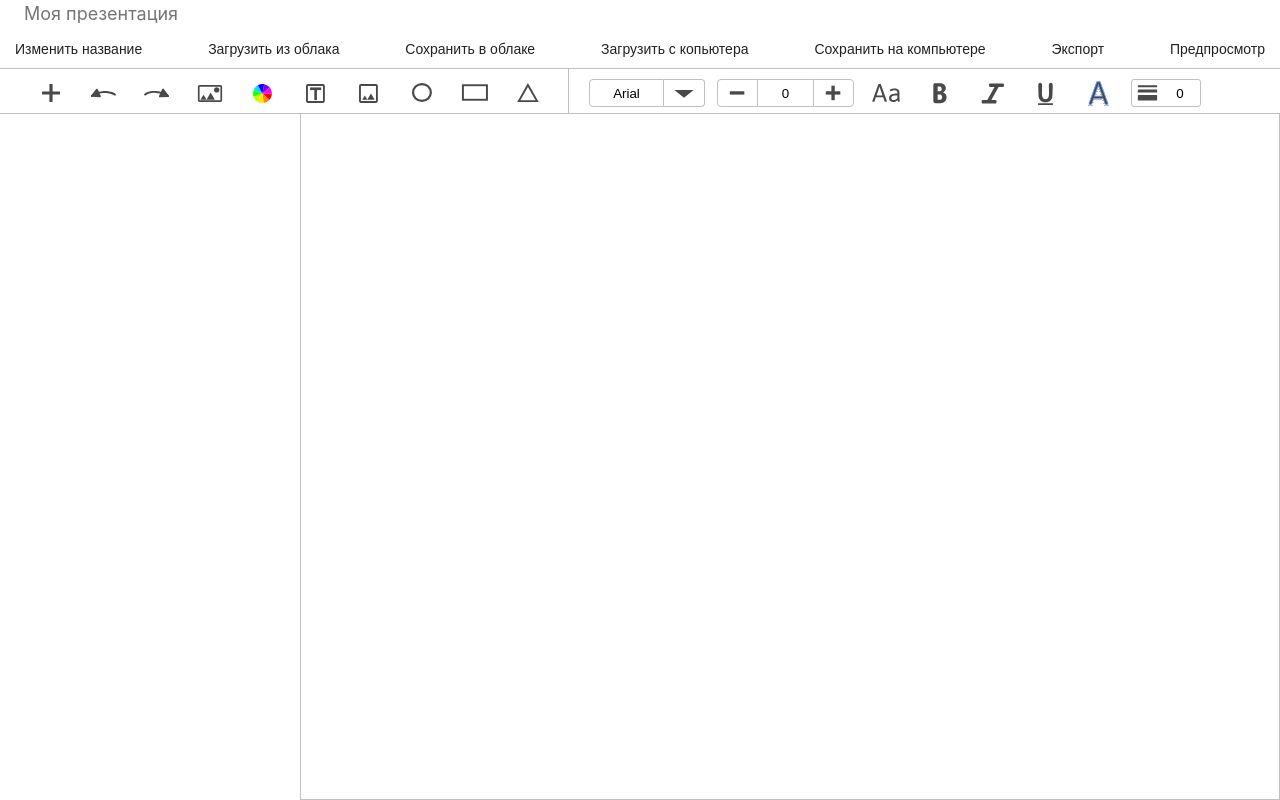
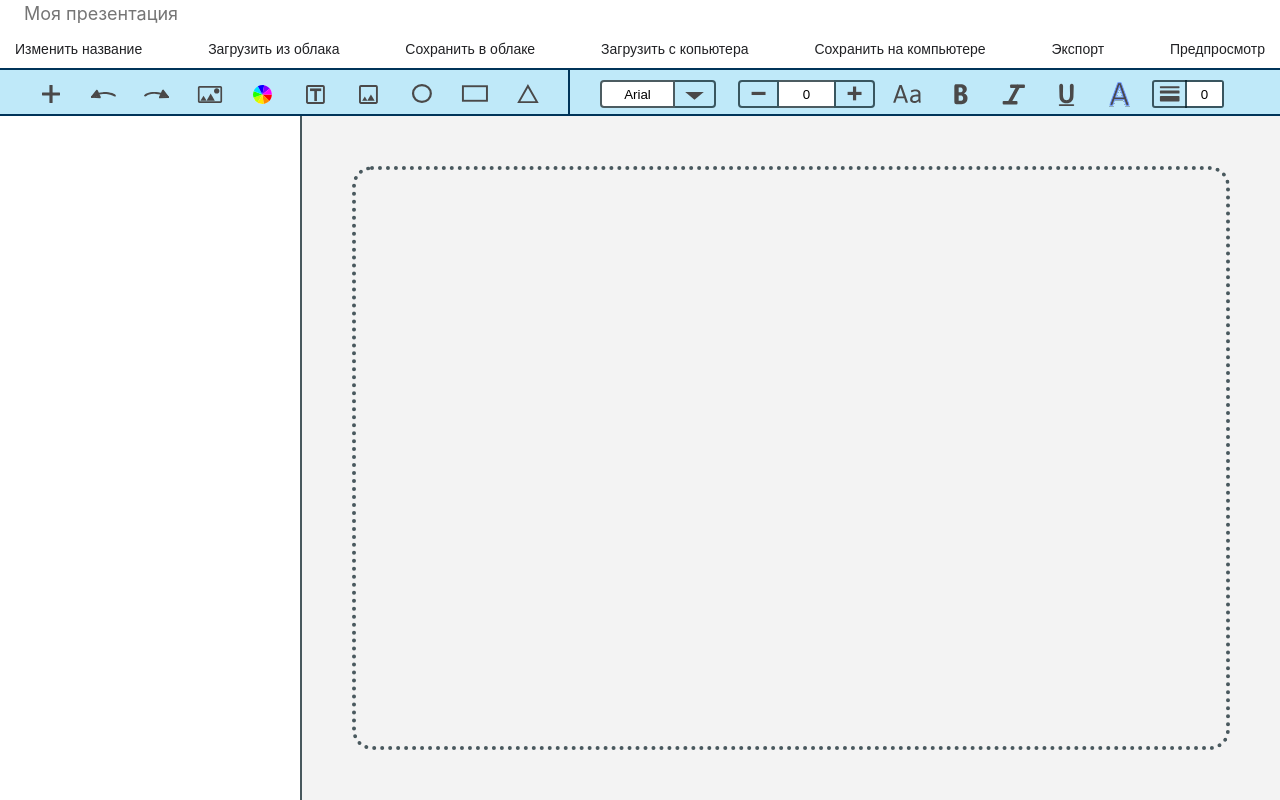
Before and after one commit to mrol1114/presentation-maker, a React (Create React App) app: page / in a window 1280 px wide. Built offline with nearby package versions, Linux system fonts and the light colour scheme.

Commit message:
стилизовал workboard, поправил undo при 1 слайде, вынес цвета в переменные (для css), поменял цвета у тулбар

```diff
--- a/src/actions/actions.ts
+++ b/src/actions/actions.ts
@@ -10,7 +10,7 @@ let presentationMaker: types.PresentationMaker = {
         selectedAreasIndexes: [],
         currentAreaIndex: -1,
     },
-    currentPresentationElementsIndex: -1,
+    currentPresentationElementsIndex: 0,
 };
 
 let onChangeStateHandler: Function = () => {};
--- a/src/components/app/App.tsx
+++ b/src/components/app/App.tsx
@@ -15,6 +15,11 @@ function App(): JSX.Element
     const currentSlideIndex: number = presentationMaker.presentationElements.currentSlideIndex;
     const slideElements: types.Slide[] = presentationMaker.presentationElements.slidesGroup;
 
+    if (!presentationMaker.localHistory.length)
+    {
+        presentationMaker.localHistory = [presentationMaker.presentationElements];
+    }
+
     return (
         <div className={appStyles["app"]}>
             <div>
--- a/src/components/app/styles/app.module.css
+++ b/src/components/app/styles/app.module.css
@@ -1,3 +1,14 @@
+:root
+{
+    --black-color: 0, 0, 0;
+    --almost-black-color: 0, 23, 31;
+    --dark-blue-color: 0, 52, 89;
+    --blue-color: 0, 126, 167;
+    --light-blue-color: 0, 168, 232;
+    --silver-color: 192, 192, 192;
+    --white-color: 255, 255, 255;
+}
+
 .app
 {
     display: flex;
--- a/src/components/toolbar/components/styles/button.module.css
+++ b/src/components/toolbar/components/styles/button.module.css
@@ -8,10 +8,10 @@
 
 .button:hover
 {
-    background-color: rgb(231, 231, 231);
+    background-color: rgb(var(--light-blue-color), 0.4);
 }
 
 .button:active
 {
-    background-color: rgba(56, 118, 252, 0.5);
+    background-color: rgb(var(--light-blue-color), 0.8);
 }
--- a/src/components/toolbar/components/styles/styles.module.css
+++ b/src/components/toolbar/components/styles/styles.module.css
@@ -6,7 +6,7 @@
     height: 100vh;
     top: 0;
     left: 0;
-    background-color: rgba(0,0,0,0.3);
+    background-color: rgb(var(--black-color), 0.3);
 }
 
 .image-selector__content
@@ -22,9 +22,9 @@
     max-height: 400px;
     width: 100%;
     height: 100%;
-    border: 1px solid black;
+    border: 1px solid rgb(var(--black-color));
     border-radius: 15px;
-    background-color: white;
+    background-color: rgb(var(--white-color));
 }
 
 .image-base
@@ -33,19 +33,19 @@
     width: 80%;
     height: 100%;
     max-height: 50px;
-    border: 1px solid rgb(154, 154, 154, 0.7);
+    border: 1px solid rgb(var(--silver-color));
     border-radius: 5px;
 }
 
 .image-base:hover
 {
-    background-color: rgba(136, 177, 246, 0.2);
+    background-color: rgb(var(--light-blue-color), 0.3);
 }
 
 .image-base:active
 {
-    background-color: rgba(56, 118, 252, 0.4);
-    border-color: rgb(2, 28, 85, 1);
+    background-color: rgb(var(--blue-color), 0.7);
+    border-color: rgb(var(--almost-black-color));
 }
 
 .image-base__input
@@ -72,7 +72,7 @@
     height: 100%;
     max-height: 50px;
     font: normal 19px 'Signika', sans-serif;
-    border: 1px solid rgb(154, 154, 154, 0.7);
+    border: 1px solid rgb(var(--silver-color));
     border-radius: 5px;
     outline: none;
 }
@@ -89,19 +89,19 @@
     height: 100%;
     max-height: 40px;
     font: normal 17px 'Signika', sans-serif;
-    background-color: rgb(197, 197, 197, 0.2);
-    border: 1px solid rgb(154, 154, 154, 0.8);
+    background-color: rgb(var(--silver-color), 0.2);
+    border: 1px solid rgb(var(--silver-color));
     border-radius: 5px;
 }
 
 .button-image-add:hover
 {
-    background-color: rgb(197, 197, 197, 0.3);
+    background-color: rgb(var(--silver-color), 0.3);
 }
 
 .button-image-add:active
 {
-    background-color: rgb(197, 197, 197, 0.5);
+    background-color: rgb(var(--silver-color), 0.5);
 }
 
 .button-ready
@@ -112,19 +112,19 @@
     height: 100%;
     max-height: 40px;
     font: normal 17px 'Signika', sans-serif;
-    background-color: rgb(132, 171, 250);
+    background-color: rgb(var(--light-blue-color), 0.7);
     border-width: 0px;
     border-radius: 5px;
 }
 
 .button-ready:hover
 {
-    background-color: rgb(100, 148, 250, 0.9);
+    background-color: rgb(var(--light-blue-color), 0.9);
 }
 
 .button-ready:active
 {
-    background-color: rgb(81, 132, 242);
+    background-color: rgb(var(--blue-color), 0.6);
 }
 
 .text-stroke-color
@@ -139,16 +139,17 @@
     flex-direction: row;
     align-items: center;
     margin-left: 12px;
-    width: 70px;
+    width: 72px;
     height: 28px;
-    border: 1px solid silver;
+    border: 2px solid  rgb(var(--almost-black-color), 0.7);
     border-radius: 3px;
 }
 
 .stroke-width-icon
 {
-    width: 31px;
+    width: 33px;
     height: 28px;
+    border-right: 2px solid rgb(var(--almost-black-color), 0.7);
     background-repeat: no-repeat;
     background-position: center;
     background-image: url("./../../images/strokeWidth.svg");
@@ -160,13 +161,13 @@
     text-align: center;
     outline: none;
     border-width: 0;
-    width: 34px;
-    height: 25px;
+    width: 35px;
+    height: 24px;
 }
 
 .stroke-width:focus
 {
-    border: 2px solid rgb(49, 73, 251);
+    border: 2px solid rgb(var(--blue-color));
     border-radius: 4px;
 }
 
--- a/src/components/toolbar/styles.module.css
+++ b/src/components/toolbar/styles.module.css
@@ -1,7 +1,7 @@
 .icon {
    background-repeat: no-repeat;
    background-position: center;
-   background-color: white;
+   background-color: rgb(var(--light-blue-color), 0);
 }
 
 .add-slide {
@@ -59,16 +59,18 @@
 .toolbar {
    display: flex;
    flex-wrap: wrap;
-   border: 0px solid silver;
-   border-bottom-width: 1px;
-   border-top-width: 1px;
+   align-items: center;
+   border: 0px solid rgb(var(--dark-blue-color));
+   border-bottom-width: 2px;
+   border-top-width: 2px;
+   background-color: rgb(var(--light-blue-color), 0.25);
 }
 
 .toolbar__slide-tools {
    display: flex;
    flex-wrap: nowrap;
-   border: 0px solid silver;
-   border-right-width: 1px;
+   border: 0px solid rgb(var(--dark-blue-color));
+   border-right-width: 2px;
    padding: 10px 20px 6px 0;
 }
 
@@ -85,7 +87,7 @@
 .increase-font-size {
    background-image: url("./images/minus.svg");
    background-size: 62%;
-   border: 1px solid silver;
+   border: 2px solid rgb(var(--almost-black-color), 0.7);
    border-top-left-radius: 4px;
    border-bottom-left-radius: 4px;
 }
@@ -93,7 +95,7 @@
 .reduce-font-size {
    background-image: url("./images/plus.svg");
    background-size: 62%;
-   border: 1px solid silver;
+   border: 2px solid rgb(var(--almost-black-color), 0.7);
    border-top-right-radius: 4px;
    border-bottom-right-radius: 4px;
    margin: 0;
@@ -125,8 +127,8 @@
 }
 
 .font {
-   margin: 0;
-   border: 1px solid silver;
+   margin: 0 10px 0 0;
+   border: 2px solid  rgb(var(--almost-black-color), 0.7);
    border-left-width: 0;
    border-top-right-radius: 4px;
    border-bottom-right-radius: 4px;
@@ -136,20 +138,23 @@
 
 .text-font {
    text-align: center;
+   outline: none;
+   margin-left: 10px;
    width: 100%;
    max-width: 75px;
    height: 28px;
-   border: 1px solid silver;
+   border: 2px solid  rgb(var(--almost-black-color), 0.7);
    border-top-left-radius: 4px;
    border-bottom-left-radius: 4px;
 }
 
 .text-font-size {
    text-align: center;
+   outline: none;
    width: 100%;
    max-width: 55px;
    height: 28px;
-   border: 0px solid silver;
-   border-top-width: 1px;
-   border-bottom-width: 1px;
+   border: 0px solid  rgb(var(--almost-black-color), 0.7);
+   border-top-width: 2px;
+   border-bottom-width: 2px;
 }
--- a/src/components/workboard/Workboard.tsx
+++ b/src/components/workboard/Workboard.tsx
@@ -5,14 +5,13 @@ import styles from "./styles.module.css";
 
 function Workboard(props: {slideElements: types.Slide[], currentSlideIndex: number}): JSX.Element
 {
-    if (props.slideElements.length == 0)
-    {
-        return (<div className={styles["workboard"]}></div>);
-    }
-
     return (
         <div className={styles["workboard"]}>
-            <Slide slideElement={props.slideElements[props.currentSlideIndex]} />
+            <div className={props.slideElements.length ? styles["workboard__slide"] : styles["workboard__without-slide"]}>
+                { props.slideElements.length !== 0 &&
+                    <Slide slideElement={props.slideElements[props.currentSlideIndex]} />
+                }
+            </div>
         </div>
     );
 }
--- a/src/components/workboard/styles.module.css
+++ b/src/components/workboard/styles.module.css
@@ -1,8 +1,34 @@
 .workboard
 {
-    padding: 20px;
+    display: flex;
+    justify-content: center;
+    padding: 50px;
     height: 100%;
+    width: 100%;
     flex: 1 1 70%;
-    border: 1px solid silver;
-    border-top-width: 0;
+    border: 0px solid rgb(var(--almost-black-color), 0.7);
+    border-left-width: 2px;
+    background-color: rgb(var(--silver-color), 0.2);
 }
+
+.workboard__slide
+{
+    width: 100%;
+    height: 100%;
+    max-width: 1920px;
+    max-height: 1080px;
+    background-color: rgb(var(--white-color));
+    border: 1px solid rgb(var(--almost-black-color), 0.7);
+    box-shadow: 0px 3px 7px 0px rgba(var(--black-color), 0.5);
+}
+
+.workboard__without-slide
+{
+    width: 100%;
+    height: 100%;
+    max-width: 1920px;
+    max-height: 1080px;
+    border: 4px dotted rgb(var(--almost-black-color), 0.7);
+    border-radius: 20px;
+    box-shadow: none;
+}
```
